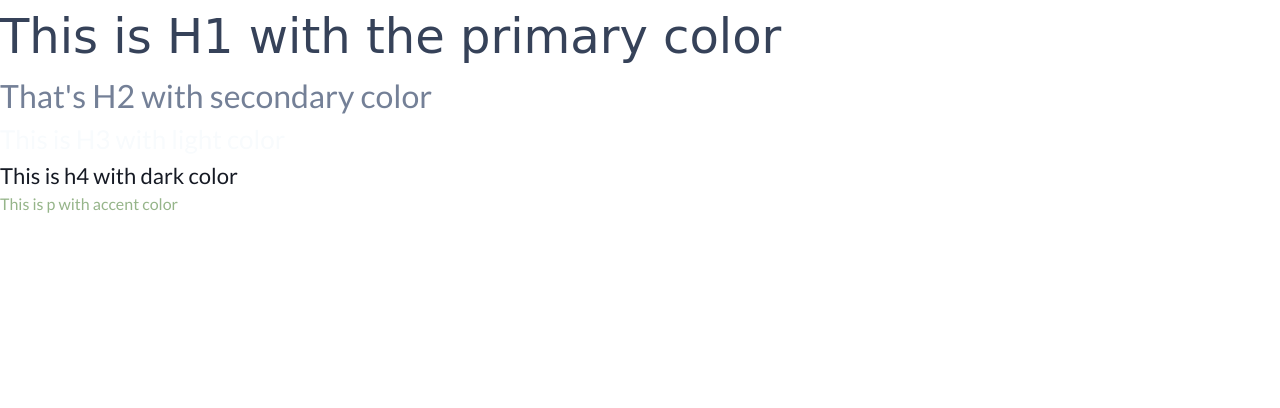
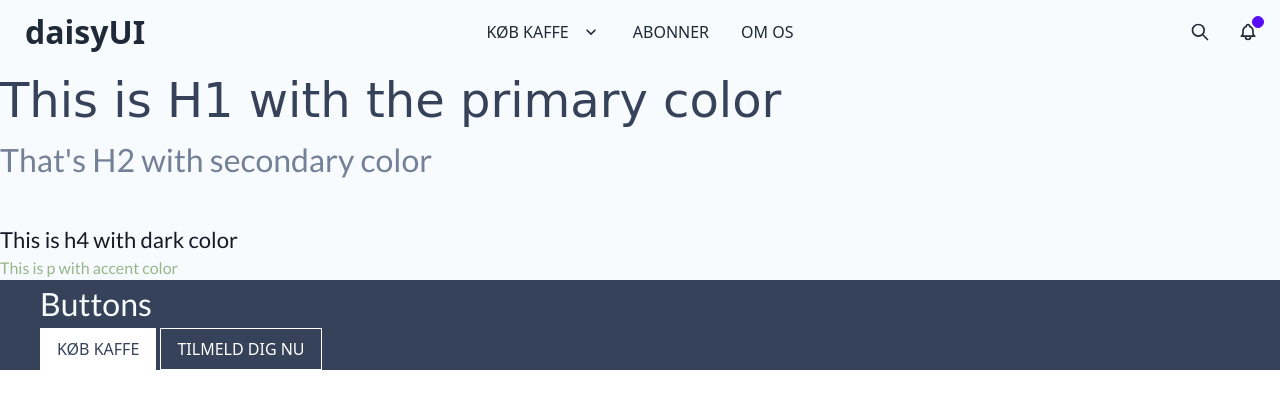
Before and after one commit to trii0022/risteriet, a website built with Parcel: page src/index.html in a window 1280 px wide. Built offline with nearby package versions, Linux system fonts and the light colour scheme; a web font is replaced by a local one.

Commit message:
added colours and fonts

```diff
--- a/src/index.html
+++ b/src/index.html
@@ -14,12 +14,142 @@
       rel="stylesheet"
     />
   </head>
+
   <body>
+    <!-- navbar -->
+    <div class="navbar bg-light">
+      <div class="navbar-start">
+        <div class="dropdown">
+          <label tabindex="0" class="btn btn-ghost lg:hidden">
+            <svg
+              xmlns="http://www.w3.org/2000/svg"
+              class="h-5 w-5"
+              fill="none"
+              viewBox="0 0 24 24"
+              stroke="currentColor"
+            >
+              <path
+                stroke-linecap="round"
+                stroke-linejoin="round"
+                stroke-width="2"
+                d="M4 6h16M4 12h8m-8 6h16"
+              />
+            </svg>
+          </label>
+          <ul
+            tabindex="0"
+            class="menu menu-compact dropdown-content bg-base-100 rounded-box mt-3 w-52 p-2 shadow"
+          >
+            <li tabindex="0">
+              <a class="justify-between">
+                KØB KAFFE
+                <svg
+                  class="fill-current"
+                  xmlns="http://www.w3.org/2000/svg"
+                  width="24"
+                  height="24"
+                  viewBox="0 0 24 24"
+                >
+                  <path
+                    d="M8.59,16.58L13.17,12L8.59,7.41L10,6L16,12L10,18L8.59,16.58Z"
+                  />
+                </svg>
+              </a>
+              <ul class="p-2">
+                <li><a>Bønner</a></li>
+                <li><a>Kapsler</a></li>
+              </ul>
+            </li>
+            <li><a>ABONNER</a></li>
+            <li><a>OM OS</a></li>
+          </ul>
+        </div>
+        <a class="btn btn-ghost text-xl normal-case">daisyUI</a>
+      </div>
+      <div class="navbar-center hidden lg:flex">
+        <ul class="menu menu-horizontal p-0">
+          <li tabindex="0">
+            <a>
+              KØB KAFFE
+              <svg
+                class="fill-current"
+                xmlns="http://www.w3.org/2000/svg"
+                width="20"
+                height="20"
+                viewBox="0 0 24 24"
+              >
+                <path
+                  d="M7.41,8.58L12,13.17L16.59,8.58L18,10L12,16L6,10L7.41,8.58Z"
+                />
+              </svg>
+            </a>
+            <ul class="p-2">
+              <li><a>Bønner</a></li>
+              <li><a>Kapsler</a></li>
+            </ul>
+          </li>
+          <li><a>ABONNER</a></li>
+          <li><a>OM OS</a></li>
+        </ul>
+      </div>
+      <div class="navbar-end">
+        <button class="btn btn-ghost btn-circle">
+          <svg
+            xmlns="http://www.w3.org/2000/svg"
+            class="h-5 w-5"
+            fill="none"
+            viewBox="0 0 24 24"
+            stroke="currentColor"
+          >
+            <path
+              stroke-linecap="round"
+              stroke-linejoin="round"
+              stroke-width="2"
+              d="M21 21l-6-6m2-5a7 7 0 11-14 0 7 7 0 0114 0z"
+            />
+          </svg>
+        </button>
+        <button class="btn btn-ghost btn-circle">
+          <div class="indicator">
+            <svg
+              xmlns="http://www.w3.org/2000/svg"
+              class="h-5 w-5"
+              fill="none"
+              viewBox="0 0 24 24"
+              stroke="currentColor"
+            >
+              <path
+                stroke-linecap="round"
+                stroke-linejoin="round"
+                stroke-width="2"
+                d="M15 17h5l-1.405-1.405A2.032 2.032 0 0118 14.158V11a6.002 6.002 0 00-4-5.659V5a2 2 0 10-4 0v.341C7.67 6.165 6 8.388 6 11v3.159c0 .538-.214 1.055-.595 1.436L4 17h5m6 0v1a3 3 0 11-6 0v-1m6 0H9"
+              />
+            </svg>
+            <span class="badge badge-xs badge-primary indicator-item"></span>
+          </div>
+        </button>
+      </div>
+    </div>
+
+    <!-- end of navbar -->
+
+    <!-- hero section -->
+    <!-- end of hero section -->
+
     <h1 class="text-primary">This is H1 with the primary color</h1>
     <h2 class="text-secondary">That's H2 with secondary color</h2>
     <h3 class="text-light">This is H3 with light color</h3>
     <h4 class="text-dark">This is h4 with dark color</h4>
     <p class="text-accent">This is p with accent color</p>
+
+    <div class="bg-primary px-10">
+      <h2 class="text-light">Buttons</h2>
+      <button class="btn-white">KØB KAFFE</button>
+      <button class="btn-blue">TILMELD DIG NU</button>
+    </div>
+
+    <!-- footer -->
+    <!-- end of footer -->
     <script type="module" src="index.js"></script>
   </body>
 </html>
--- a/src/tailwind.css
+++ b/src/tailwind.css
@@ -3,6 +3,9 @@
 @tailwind utilities;
 
 @layer base {
+  body {
+    @apply bg-light;
+  }
   h1 {
     @apply text-2xl;
     @apply font-shadows;
@@ -25,4 +28,18 @@
     @apply text-sm;
     @apply font-lato;
   }
+
+  .btn-white {
+    @apply text-primary border border-white bg-white py-2 px-4;
+  }
+  .btn-white:hover {
+    @apply bg-primary border border-white text-white;
+  }
+
+  .btn-blue {
+    @apply border border-white bg-transparent py-2 px-4 text-white;
+  }
+  .btn-blue:hover {
+    @apply text-primary bg-white;
+  }
 }
```
